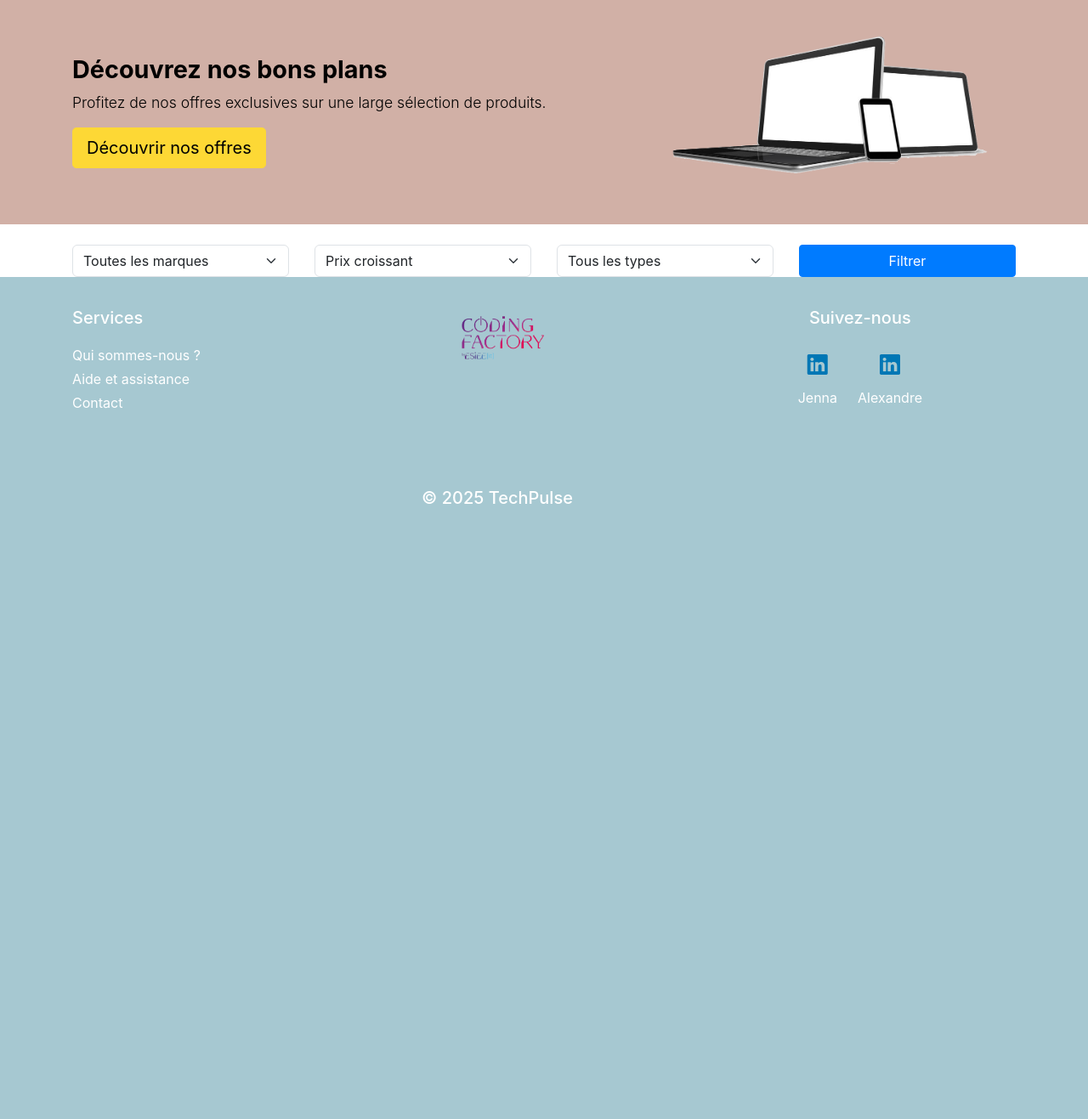
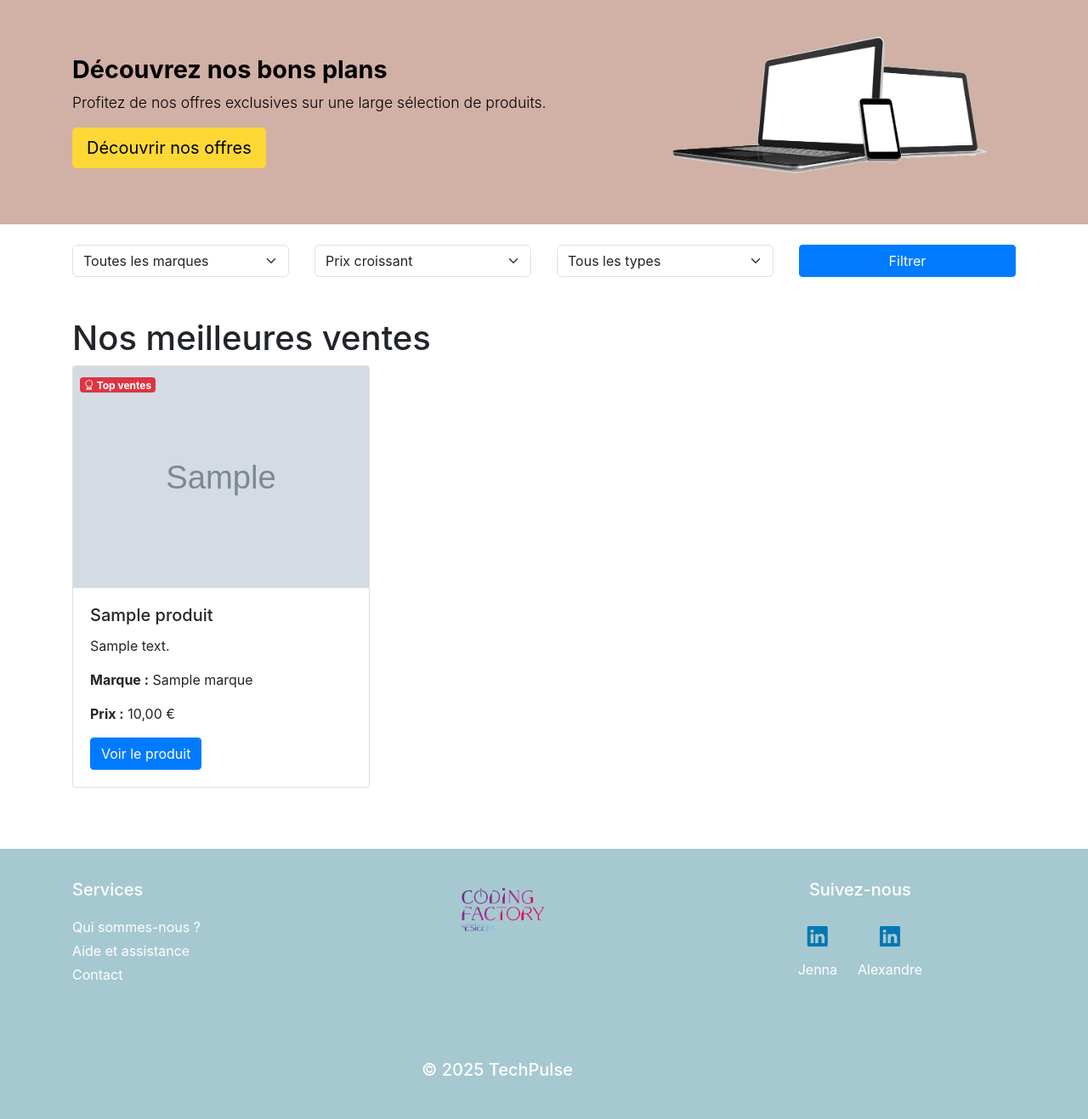
Before and after one commit to jennaram/siteEcommercePHP, a PHP site: page / in a window 1280 px wide. Shown: the part 177-1494 px from the top of the page at 85% size. Before the commit the page ends 770 px from the top, so only its background shows below. Run offline with PHP 8.4, Linux system fonts and the light colour scheme; tables that the repository leaves empty or names only in its code hold one stand-in row (values such as "Sample post"); grey boxes marked "Sample" are stand-in pictures; some libraries are stand-ins or nearby versions.

Commit message:
ajout produits et top ventes page accueil

```diff
--- a/index.php
+++ b/index.php
@@ -1,4 +1,22 @@
 <?php include 'header.php'; ?>
+
+<?php
+// Inclure le fichier de connexion à la base de données
+include 'db.php';
+
+// Récupérer la connexion à la base de données
+$pdo = getDBConnection();
+
+// Requête SQL pour récupérer les 3 meilleures ventes
+$sql = "SELECT p.id_produits, p.nom, p.prix, p.description, p.images, m.nom_marque
+        FROM produits p
+        JOIN marques m ON p.id_marques = m.id_marque
+        ORDER BY p.nombre_ventes DESC
+        LIMIT 3";
+$stmt = $pdo->query($sql);
+$bestSellers = $stmt->fetchAll(PDO::FETCH_ASSOC);
+?>
+
 <!DOCTYPE html>
 <html lang="fr" data-bs-theme="light">
 <head>
@@ -157,6 +175,34 @@
         </form>
     </div>
 
+    <!-- Section des meilleures ventes -->
+<div class="content-section-wrapper">
+    <div class="container content-section">
+        <h1>Nos meilleures ventes</h1>
+        <div class="row">
+            <?php foreach ($bestSellers as $product) : ?>
+                <div class="col-md-4 mb-4">
+                    <div class="card h-100 position-relative">
+                        <!-- Badge Top ventes -->
+                        <div class="position-absolute top-0 start-0 m-2">
+                            <span class="badge bg-danger">
+                                <i class="bi bi-award"></i> Top ventes
+                            </span>
+                        </div>
+                        <img src="images/<?= htmlspecialchars($product['images']) ?>" class="card-img-top" alt="<?= htmlspecialchars($product['nom']) ?>">
+                        <div class="card-body">
+                            <h5 class="card-title"><?= htmlspecialchars($product['nom']) ?></h5>
+                            <p class="card-text"><?= htmlspecialchars($product['description']) ?></p>
+                            <p class="card-text"><strong>Marque :</strong> <?= htmlspecialchars($product['nom_marque']) ?></p>
+                            <p class="card-text"><strong>Prix :</strong> <?= number_format($product['prix'], 2, ',', ' ') ?> €</p>
+                            <a href="#" class="btn btn-primary">Voir le produit</a>
+                        </div>
+                    </div>
+                </div>
+            <?php endforeach; ?>
+        </div>
+    </div>
+</div>
 
 
 
```
